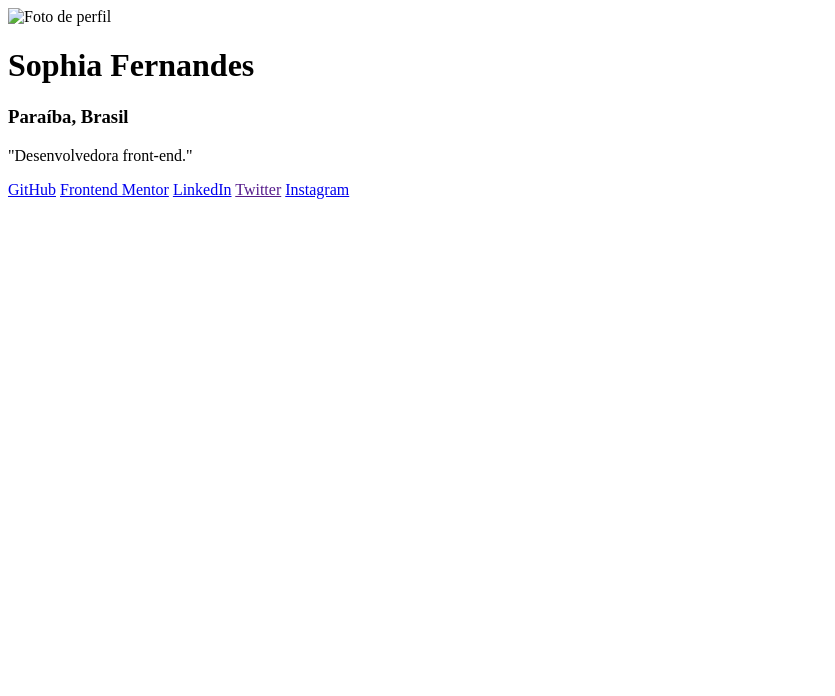
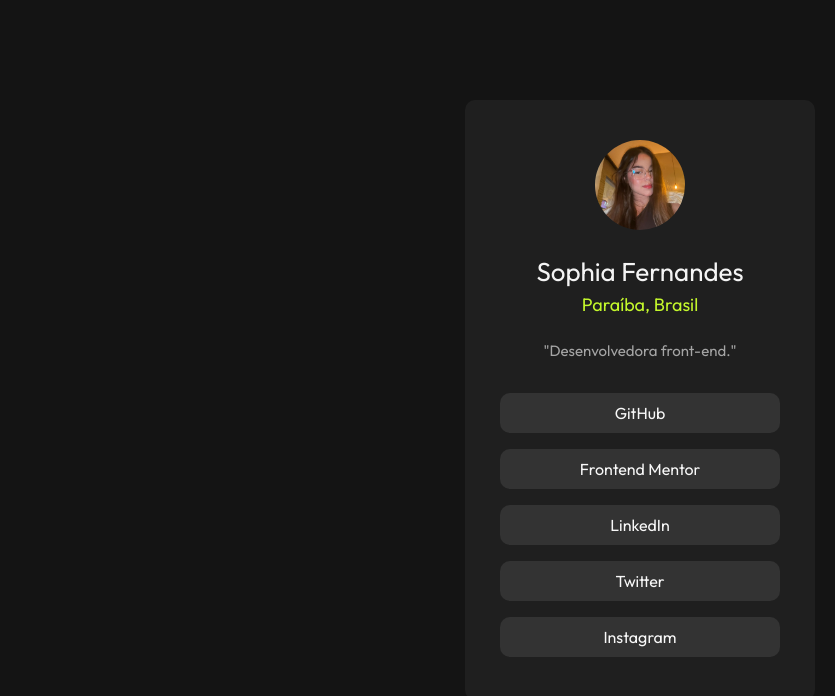
Before and after one commit to sophiasalesf/Social-Links-Profile, a plain HTML site: page index.html in a window 1280 px wide. Shown: the whole page, without its empty margins (0-835 px from the left). Drawn offline with Linux system fonts and the light colour scheme; the site is published under a folder, as on GitHub Pages, so addresses that start at the root find nothing.

Commit message:
Update index.html

```diff
--- a/index.html
+++ b/index.html
@@ -5,13 +5,13 @@
     <meta charset="UTF-8">
     <meta name="viewport" content="width=h, initial-scale=1.0">
     <title>Social Links Profile</title>
-    <link rel="stylesheet" href="/style.css">
+    <link rel="stylesheet" href="style.css">
     <link href="https://fonts.googleapis.com/css2?family=Outfit:wght@400;700&display=swap" rel="stylesheet">
 </head>
 
 <body>
     <div class="content">
-        <img class="foto-de-perfil" src="/imagens/foto de perfil.jpg" alt="Foto de perfil">
+        <img class="foto-de-perfil" src="imagens/foto de perfil.jpg" alt="Foto de perfil">
         <h1 class="nome-do-usuário">Sophia Fernandes</h1>
         <h3 class="nacionalidade-do-usuário">Paraíba, Brasil</h3>
         <p class="área-do-usuário">"Desenvolvedora front-end."</p>
```
